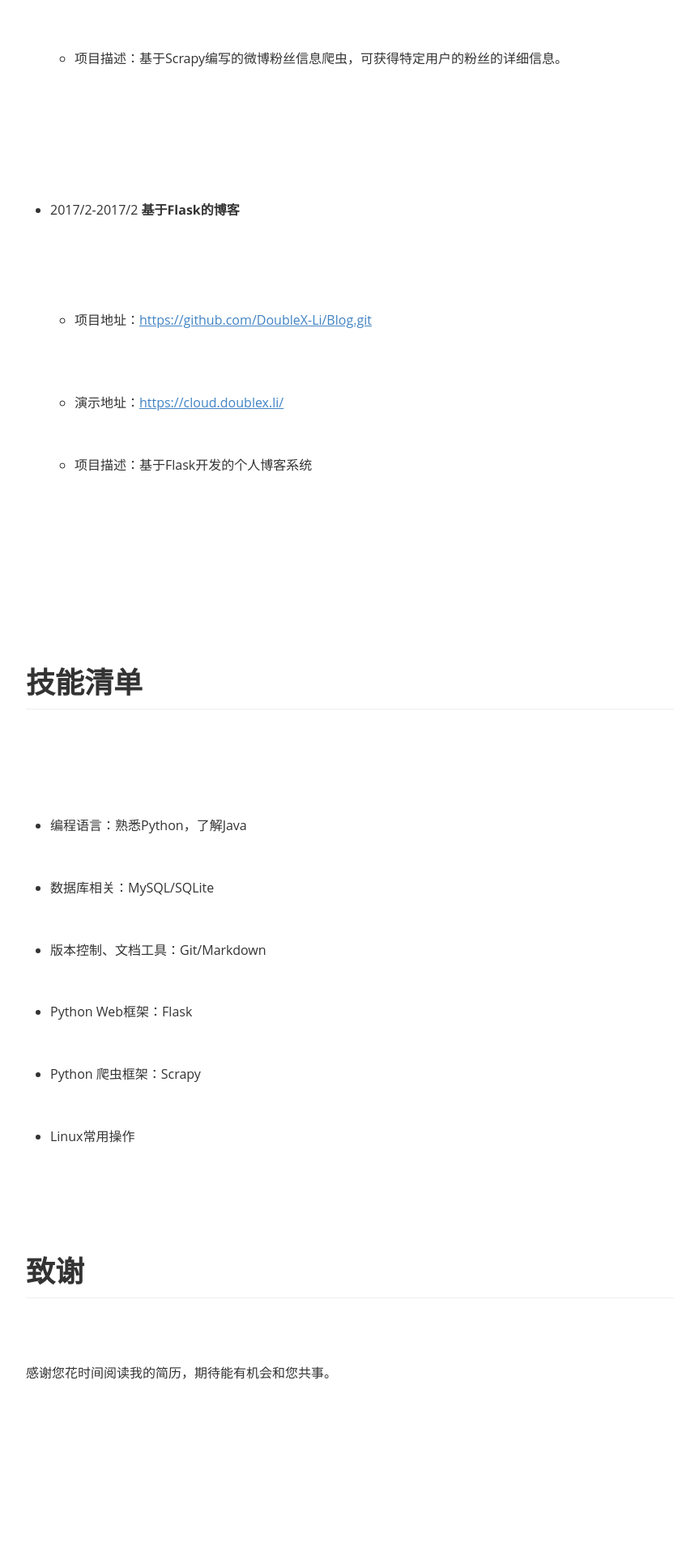
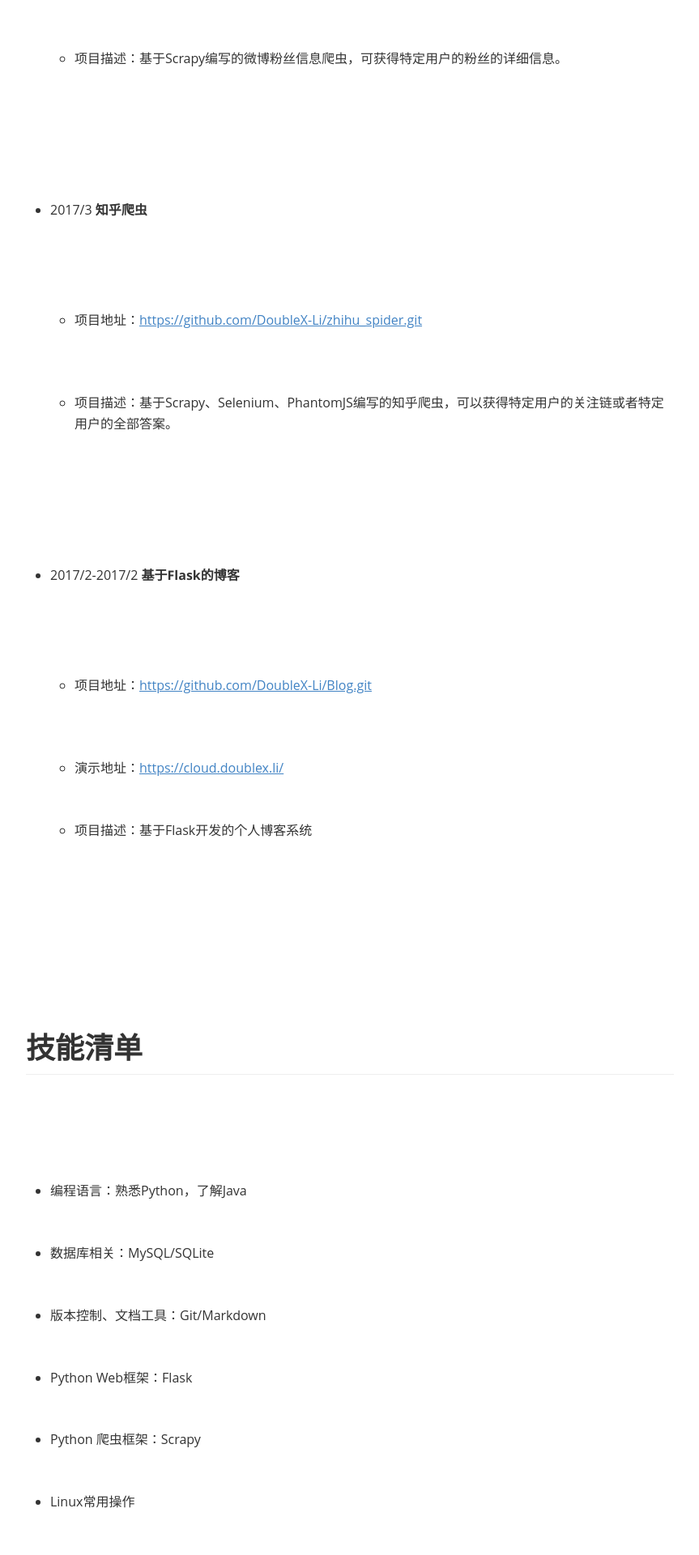
Before and after one commit to DoubleX-Li/blog, a Flask app: page /about in a window 1280 px wide. Shown: the part 2052-3972 px from the top of the page at 81% size, without its empty margins (208-1071 px from the left). Before the commit the page ends 3755 px from the top, so only its background shows below. Run offline with Flask 2, Linux system fonts and the light colour scheme; some libraries are stand-ins or nearby versions; some web fonts are replaced.

Commit message:
update about.html & add robots.txt

```diff
--- a/application/main/views.py
+++ b/application/main/views.py
@@ -7,6 +7,7 @@ from flask import flash
 from flask import redirect
 from flask import render_template
 from flask import request
+from flask import send_from_directory
 from flask import url_for
 from flask.ext.login import current_user
 from flask.ext.login import login_required
@@ -181,3 +182,7 @@ def mail():
     send_email(to_address, '测试', 'auth/email/test_email')
     message = "Done!"
     return render_template('email.html', message=message)
+
+@main.route('/robots.txt')
+def static_from_root():
+    return send_from_directory(current_app.static_folder, request.path[1:])
--- /dev/null
+++ b/application/static/robots.txt
@@ -0,0 +1,2 @@
+User-agent: *
+Disallow: /about
--- a/application/templates/about.html
+++ b/application/templates/about.html
@@ -1005,7 +1005,7 @@
     </style>
 </head>
 <body class='typora-export'>
-<div id='write' class='is-node'><h1><a name='header-c5' class='md-header-anchor '></a>个人信息</h1>
+<div id='write' class='is-node'><h1><a name='header-c353' class='md-header-anchor '></a>个人信息</h1>
     <ul>
         <li>李啸侠/男/1995</li>
         <li>本科/湖北工业大学计算机系</li>
@@ -1013,25 +1013,32 @@
         <li>Github：<a href='https://github.com/DoubleX-Li' target='_blank'>https://github.com/DoubleX-Li</a></li>
         <li>期望职位：Python开发工程师</li>
     </ul>
-    <h1><a name='header-c23' class='md-header-anchor '></a>联系方式</h1>
+    <h1><a name='header-c371' class='md-header-anchor '></a>联系方式</h1>
     <ul>
         <li>手机：15623247780</li>
         <li>Email：<a href='mailto:bajnok33@gmail.com' target='_blank'>bajnok33@gmail.com</a></li>
         <li>QQ：2991678201</li>
     </ul>
-    <h1><a name='header-c34' class='md-header-anchor '></a>获奖及证书</h1>
+    <h1><a name='header-c382' class='md-header-anchor '></a>获奖及证书</h1>
     <ul>
         <li>大学英语六级</li>
         <li>2014年：湖北工业大学三等奖学金</li>
         <li>2015年：湖北工业大学三等奖学金</li>
     </ul>
-    <h1><a name='header-c45' class='md-header-anchor '></a>项目经验</h1>
+    <h1><a name='header-c393' class='md-header-anchor '></a>项目经验</h1>
     <ul>
         <li><p>2017/3 <strong>微博粉丝信息爬虫</strong></p>
             <ul>
                 <li>项目地址：<a href='https://github.com/DoubleX-Li/weibo.git' target='_blank'>https://github.com/DoubleX-Li/weibo.git</a>
                 </li>
                 <li>项目描述：基于Scrapy编写的微博粉丝信息爬虫，可获得特定用户的粉丝的详细信息。</li>
+            </ul>
+        </li>
+        <li><p>2017/3 <strong>知乎爬虫</strong></p>
+            <ul>
+                <li>项目地址：<a href='https://github.com/DoubleX-Li/zhihu_spider.git' target='_blank'>https://github.com/DoubleX-Li/zhihu_spider.git</a>
+                </li>
+                <li>项目描述：基于Scrapy、Selenium、PhantomJS编写的知乎爬虫，可以获得特定用户的关注链或者特定用户的全部答案。</li>
             </ul>
         </li>
         <li><p>2017/2-2017/2 <strong>基于Flask的博客</strong></p>
@@ -1043,7 +1050,7 @@
             </ul>
         </li>
     </ul>
-    <h1><a name='header-c70' class='md-header-anchor '></a>技能清单</h1>
+    <h1><a name='header-c428' class='md-header-anchor '></a>技能清单</h1>
     <ul>
         <li>编程语言：熟悉Python，了解Java</li>
         <li>数据库相关：MySQL/SQLite</li>
@@ -1052,7 +1059,7 @@
         <li>Python 爬虫框架：Scrapy</li>
         <li>Linux常用操作</li>
     </ul>
-    <h1><a name='header-c90' class='md-header-anchor '></a>致谢</h1>
+    <h1><a name='header-c448' class='md-header-anchor '></a>致谢</h1>
     <p>感谢您花时间阅读我的简历，期待能有机会和您共事。</p></div>
 </body>
 </html>
```
